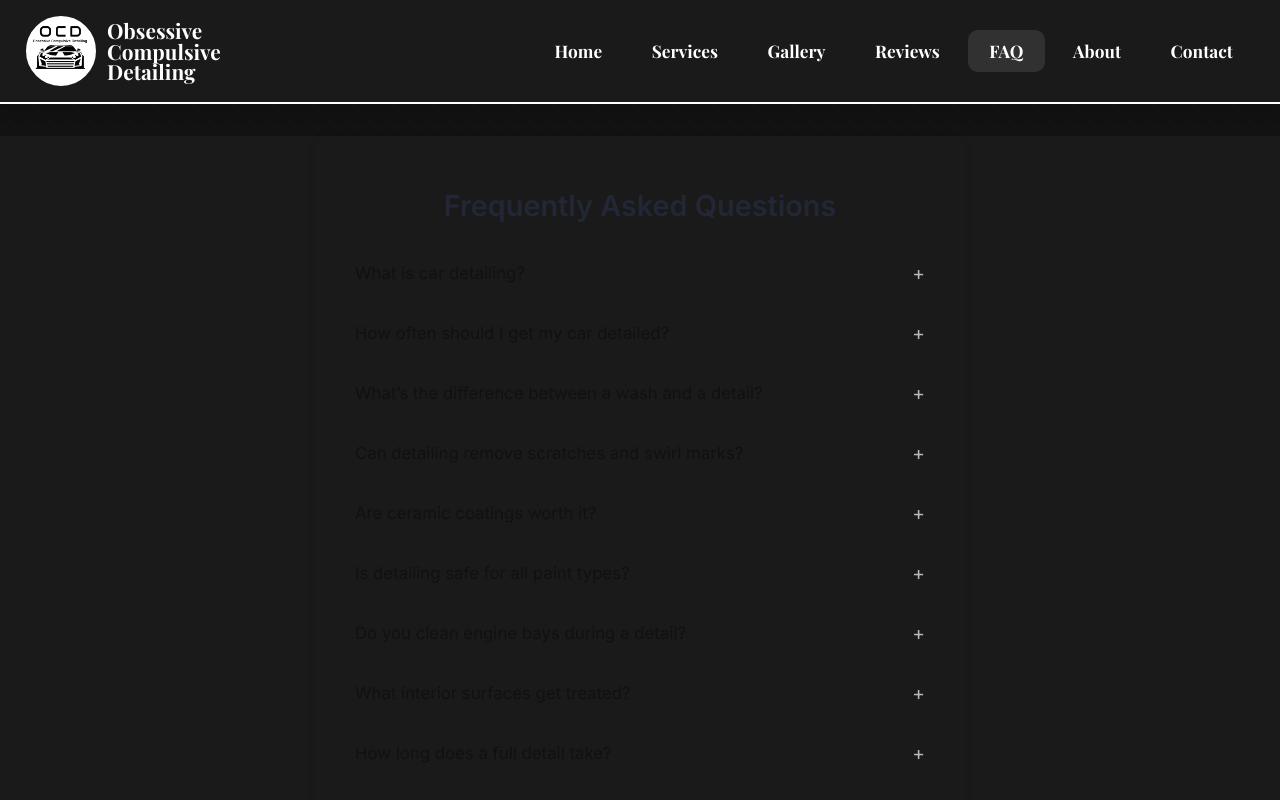
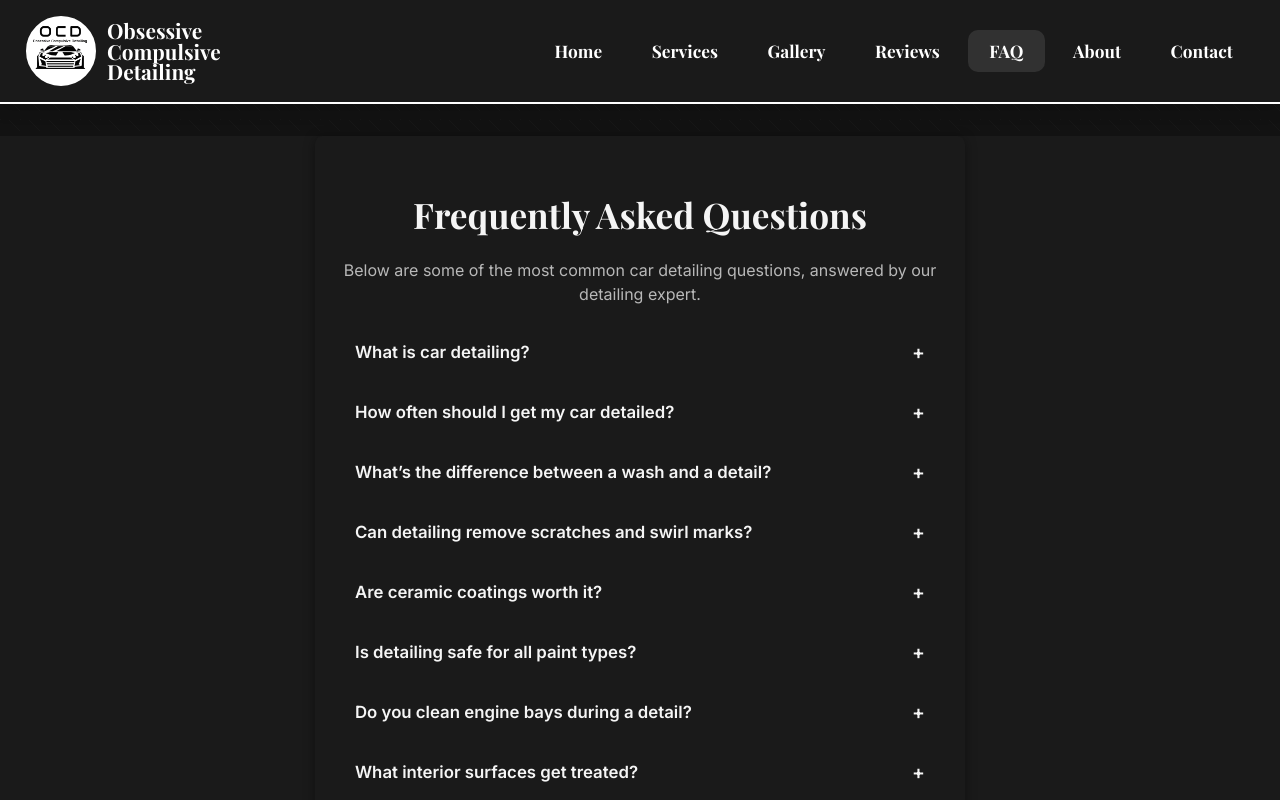
Before and after one commit to usmanAfzalKhan/ocd-detailing, a React (Vite) app: page /faq in a window 1280 px wide. Shown: the top 800 px of the page. Built offline with nearby package versions, Linux system fonts and the light colour scheme.

Commit message:
Update FAQ and Services pages to match OCD Detailing theme: switched FAQ to dark panel styling with logo typography, added intro blurb, bolded questions; also added a brief descriptive paragraph under Our Services.

```diff
--- a/src/pages/Faq.jsx
+++ b/src/pages/Faq.jsx
@@ -1,7 +1,7 @@
 // src/pages/Faq.jsx
 import React, { useState } from "react";
 import styles from "./Faq.module.css";
-import faqs from "../data/faq";  // now imports the default
+import faqs from "../data/faq";
 
 export default function Faq() {
   const [openIndex, setOpenIndex] = useState(null);
@@ -10,6 +10,9 @@ export default function Faq() {
   return (
     <section className={styles.faq}>
       <h2>Frequently Asked Questions</h2>
+      <p style={{ textAlign: 'center', marginBottom: '1.5rem', fontFamily: 'Inter, sans-serif' }}>
+        Below are some of the most common car detailing questions, answered by our detailing expert.
+      </p>
       {faqs.map((item, idx) => (
         <div key={idx} className={styles.item}>
           <button
@@ -23,9 +26,7 @@ export default function Faq() {
             </span>
           </button>
           <div
-            className={`${styles.answer} ${
-              openIndex === idx ? styles.open : ""
-            }`}
+            className={`${styles.answer} ${openIndex === idx ? styles.open : ""}`}
           >
             <p>{item.answer}</p>
           </div>
--- a/src/pages/Faq.module.css
+++ b/src/pages/Faq.module.css
@@ -1,18 +1,33 @@
 /* src/pages/Faq.module.css */
+@import url('https://fonts.googleapis.com/css2?family=Playfair+Display:wght@700&display=swap');
+
 .faq {
   max-width: 650px;
   margin: 2rem auto;
-  background: #fff;
+  background-color: var(--panel-bg);
+  color: var(--text-primary);
   padding: 1.5rem;
-  border-radius: 10px;
-  box-shadow: 0 2px 12px rgba(0,0,0,0.06);
+  border-radius: 8px;
+  box-shadow: 0 2px 12px rgba(0, 0, 0, 0.4);
 }
 
 .faq h2 {
   text-align: center;
+  margin-bottom: 0.5rem;
+  font-size: 2.2rem;
+  font-family: 'Playfair Display', serif;
+  font-weight: 700;
+  color: var(--text-primary);
+}
+
+/* Intro paragraph styling */
+.intro {
+  text-align: center;
   margin-bottom: 1.5rem;
-  font-size: 1.8rem;
-  color: #232735;
+  font-size: 1rem;
+  font-family: 'Inter', sans-serif;
+  font-weight: 400;
+  color: var(--text-primary);
 }
 
 .item + .item {
@@ -26,8 +41,9 @@
   padding: 0.75rem 1rem;
   text-align: left;
   font-size: 1.05rem;
-  font-weight: 500;
-  color: #111;
+  font-family: 'Inter', sans-serif;
+  font-weight: 700;
+  color: var(--text-primary);
   cursor: pointer;
   position: relative;
   border-radius: 6px;
@@ -35,7 +51,7 @@
 }
 
 .question:hover {
-  background: #f0f0f0;
+  background: rgba(255, 255, 255, 0.1);
 }
 
 .icon {
@@ -44,6 +60,7 @@
   top: 50%;
   transform: translateY(-50%);
   font-size: 1.2rem;
+  color: var(--text-primary);
 }
 
 .answer {
@@ -55,12 +72,14 @@
 
 .answer.open {
   padding: 0.5rem 1rem 1rem;
-  max-height: 200px; /* enough for most answers */
+  max-height: 200px;
 }
 
 .answer p {
   margin: 0;
-  color: #333;
+  font-family: 'Inter', sans-serif;
+  font-weight: 400;
+  color: var(--text-primary);
   line-height: 1.5;
   font-size: 1rem;
 }
--- a/src/pages/ServicesPage.jsx
+++ b/src/pages/ServicesPage.jsx
@@ -1,3 +1,4 @@
+// src/pages/ServicesPage.jsx
 import React from 'react';
 import { Link } from 'react-router-dom';
 import { services } from '../data/services';
@@ -7,6 +8,9 @@ export default function ServicesPage() {
   return (
     <div className={styles.servicesPage}>
       <h1 className={styles.title}>Our Services</h1>
+      <p style={{ textAlign: 'center', marginBottom: '1.5rem', fontFamily: 'Inter, sans-serif' }}>
+        OCD Detailing offers these professional car care services — from deep cleans to ceramic coatings — to keep your vehicle looking its absolute best.
+      </p>
       <div className={styles.servicesGrid}>
         {services.map((s) => (
           <div key={s.id} className={styles.card}>
```
